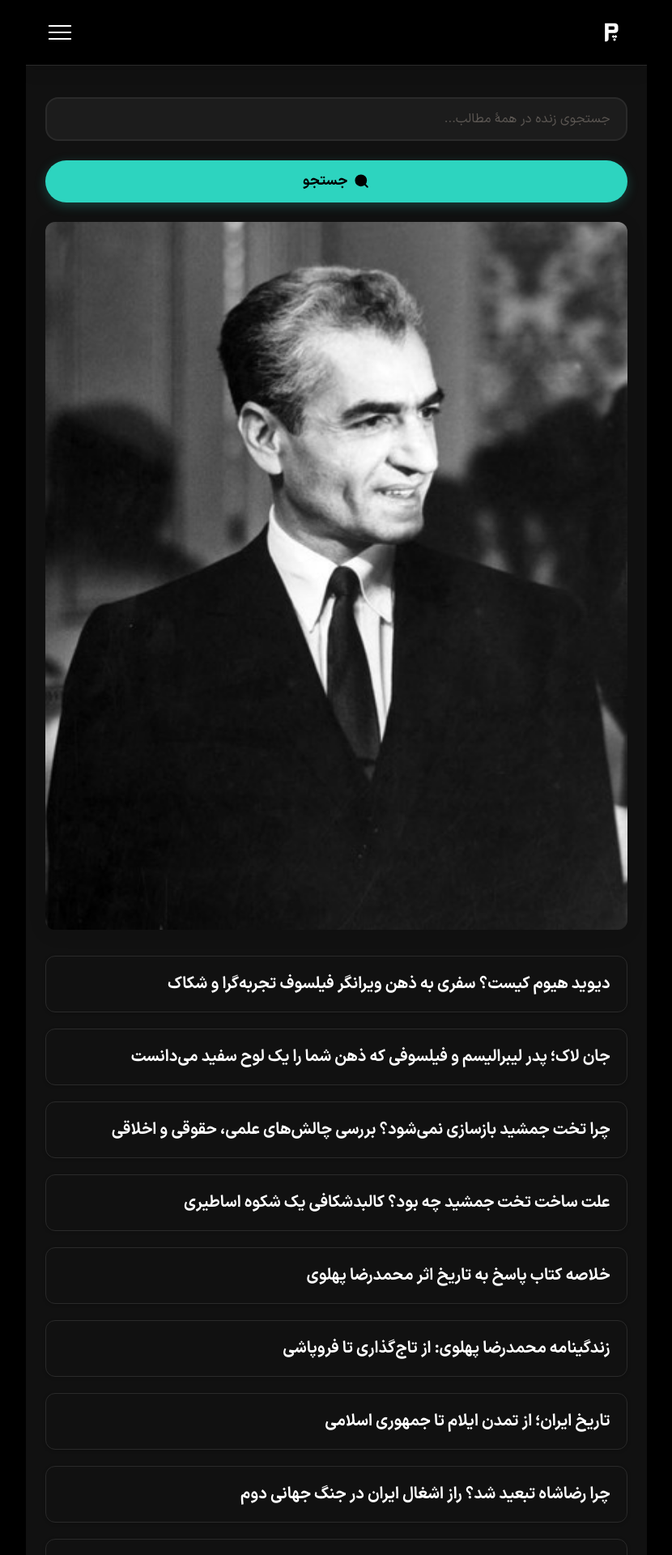
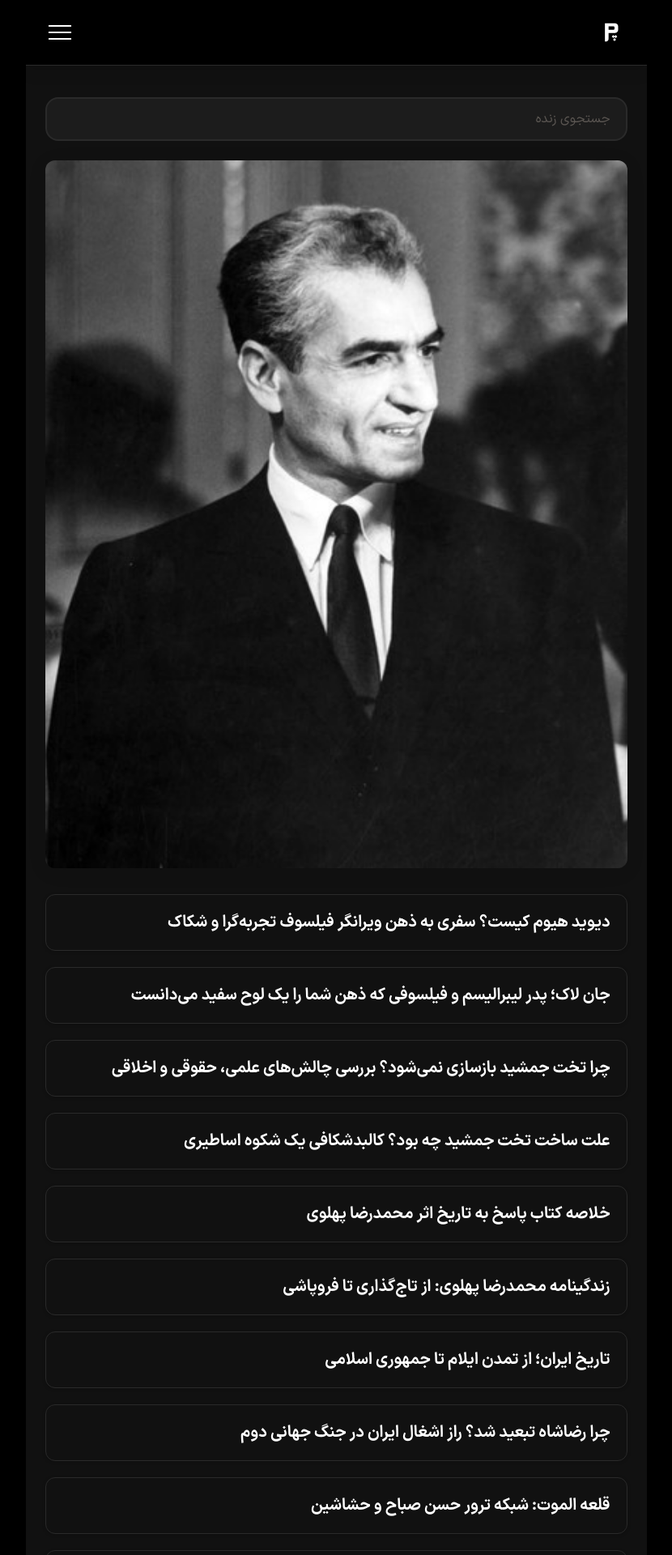
Before and after one commit to darkblog/darkblog.github.io, a Jekyll site: the page built from index.html, in a window 1280 px wide. Shown: the top 1920 px of the page at 81% size, without its empty margins (225-1055 px from the left). Built offline with Jekyll 4.4.1, drawn with Linux system fonts in a browser that asks for light colours.

Commit message:
Update index.html

```diff
--- a/index.html
+++ b/index.html
@@ -74,18 +74,12 @@ layout: null
     .live-search-input { width: 100%; padding: 0.8rem 1.2rem; font-size: 1rem; font-family: inherit; border: 2px solid #2a2a2a; border-radius: 1rem; background-color: #1c1c1c; color: #f0ece6; outline: none; }
     .live-search-input:focus { border-color: #2dd4bf; box-shadow: 0 0 0 3px rgba(45, 212, 191, 0.15); }
     .live-search-input::placeholder { color: #6b6560; opacity: 0.8; }
-    .live-search-results { position: absolute; top: calc(100% + 0.5rem); left: 0; right: 0; background-color: #1c1c1c; border: 1px solid #2a2a2a; border-radius: 1rem; max-height: 300px; overflow-y: auto; z-index: 20; display: none; list-style: none; padding: 0.5rem 0; margin: 0; box-shadow: 0 8px 30px rgba(0,0,0,0.4); }
+    .live-search-results { position: absolute; top: calc(100% + 0.5rem); left: 0; right: 0; background-color: #1c1c1c; border: 1px solid #2a2a2a; border-radius: 1rem; overflow-y: hidden; z-index: 20; display: none; list-style: none; padding: 0.5rem 0; margin: 0; box-shadow: 0 8px 30px rgba(0,0,0,0.4); }
     .live-search-results li { padding: 0.6rem 1.2rem; border-bottom: 1px solid #2a2a2a; }
     .live-search-results li:last-child { border-bottom: none; }
     .live-search-results a { color: #f0ece6; text-decoration: none; display: block; font-size: 0.95rem; transition: color 0.2s; }
     .live-search-results a:hover { color: #2dd4bf; }
     .live-search-results .no-result { color: #b0aaa3; padding: 1rem 1.2rem; text-align: center; }
-    .search-btn-wrapper { text-align: center; margin-bottom: 1.5rem; outline: none !important; }
-    .search-btn { display: inline-flex; align-items: center; justify-content: center; gap: 0.5rem; background-color: #2dd4bf; color: #000000; padding: 0.75rem 1.5rem; border-radius: 2.5rem; font-weight: 700; font-size: 1.1rem; text-decoration: none; font-family: inherit; border: none; transition: all 0.25s ease; box-shadow: 0 4px 14px rgba(45, 212, 191, 0.25); width: 100%; cursor: pointer; outline: none !important; }
-    .search-btn:hover { background-color: #5eead4; transform: translateY(-2px); box-shadow: 0 8px 24px rgba(45, 212, 191, 0.35); }
-    .search-btn:active { transform: scale(0.95); background-color: #5eead4; box-shadow: 0 2px 8px rgba(45, 212, 191, 0.3); outline: none !important; }
-    .search-btn:focus-visible { outline: 3px solid #2dd4bf; outline-offset: 2px; }
-    .search-btn svg { width: 1.2rem; height: 1.2rem; fill: currentColor; flex-shrink: 0; }
     .featured-image { width: 100%; margin-bottom: 2rem; border-radius: 0.75rem; overflow: hidden; box-shadow: 0 4px 24px rgba(0,0,0,0.08); line-height: 0; }
     .featured-image a { display: block; width: 100%; text-decoration: none; }
     .featured-image img { width: 100%; height: auto; display: block; }
@@ -130,18 +124,8 @@ layout: null
     <h1 class="sr-only">پاسگاه</h1>
 
     <div class="live-search-wrapper">
-      <input type="text" id="liveSearch" class="live-search-input" placeholder="جستجوی زنده در همهٔ مطالب..." autocomplete="off">
+      <input type="text" id="liveSearch" class="live-search-input" placeholder="جستجوی زنده" autocomplete="off">
       <ul class="live-search-results" id="liveSearchResults"></ul>
-    </div>
-
-    <div class="search-btn-wrapper">
-      <a href="https://www.pasgah.org/blog" class="search-btn" aria-label="رفتن به صفحه جستجو">
-        <svg viewBox="0 0 24 24" width="24" height="24" fill="none" stroke="currentColor" stroke-width="2.5" stroke-linecap="round" stroke-linejoin="round">
-          <circle cx="11" cy="11" r="8" />
-          <path d="m21 21-4.35-4.35" />
-        </svg>
-        جستجو
-      </a>
     </div>
 
     <div class="featured-image">
```
